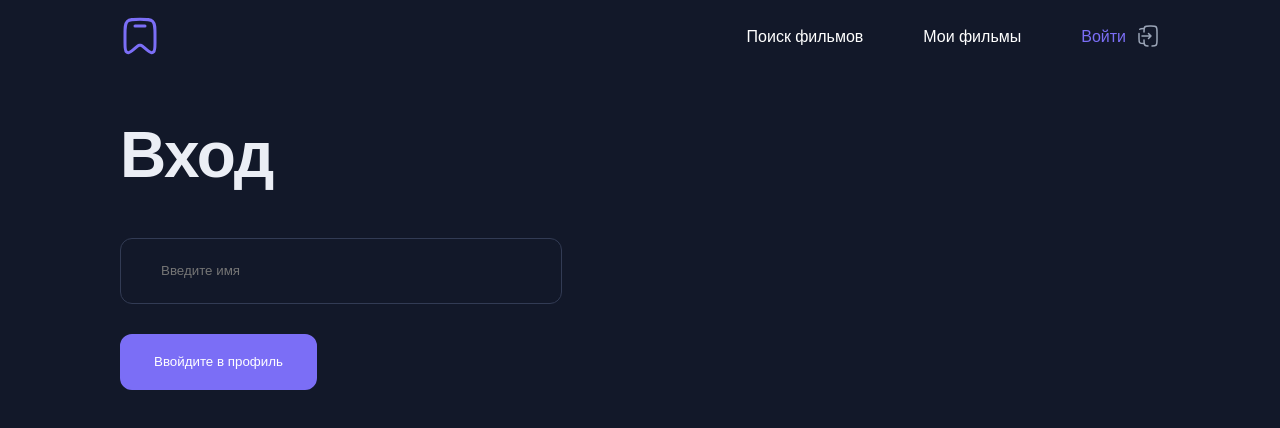
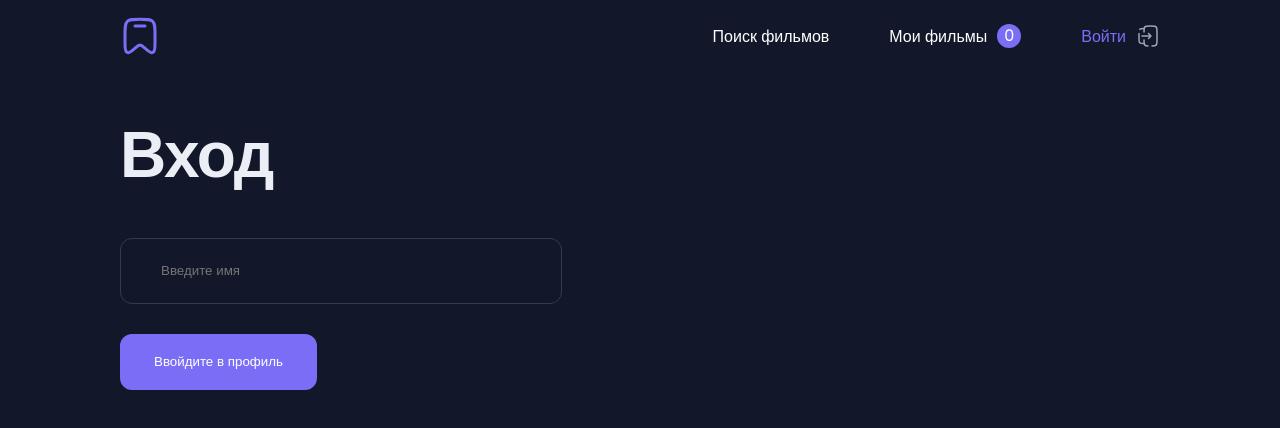
Before and after one commit to yurysidyakin/purple-school-course-react, a React (Vite) app in the folder my-project/: page /login in a window 1280 px wide. Shown: the top 428 px of the page. Built offline with nearby package versions, Linux system fonts and the light colour scheme.

Commit message:
feat: Реализовал механизм добавления избранных фильмов, путем добавления favoriteSlice в общий store

```diff
--- a/my-project/src/components/CardItem/CardItem.props.ts
+++ b/my-project/src/components/CardItem/CardItem.props.ts
@@ -2,5 +2,5 @@ export interface CardItemProps {
 	image: string;
 	title: string;
 	rank: number;
-	id: string;
+	id: number;
 }
--- a/my-project/src/components/CardItem/CardItem.tsx
+++ b/my-project/src/components/CardItem/CardItem.tsx
@@ -1,9 +1,18 @@
 import cn from 'classnames';
+import { useDispatch } from 'react-redux';
 import { NavLink } from 'react-router-dom';
+import { favoriteActions } from '../../store/favorite.slice';
+import { AppDispatch } from '../../store/store';
 import styles from './CardItem.module.css';
 import { CardItemProps } from './CardItem.props';
 
 function CardItem(props: CardItemProps) {
+	const dispatch = useDispatch<AppDispatch>();
+	const add = (e: MouseEvent) => {
+		e.preventDefault();
+		dispatch(favoriteActions.add(props.id));
+	};
+
 	return (
 		<NavLink to={`/movie/${props.id}`}>
 			<div className={cn(styles['card-item'])}>
@@ -20,7 +29,7 @@ function CardItem(props: CardItemProps) {
 				</div>
 				<div className={cn(styles['card-item__description'])}>
 					<p className={cn(styles['card-item__title'])}>{props.title}</p>
-					<div className={cn(styles['card-item__status'])}>
+					<div onClick={add} className={cn(styles['card-item__status'])}>
 						<img src='../../../public/like.svg' alt='like' />
 						<div className={cn(styles['card-item__status-text'])}>
 							В избранное
--- a/my-project/src/layouts/Menu/Layout.module.css
+++ b/my-project/src/layouts/Menu/Layout.module.css
@@ -21,6 +21,21 @@
 	gap: 10px;
 }
 
+.menu__link--favorites {
+	width: 24px;
+	height: 24px;
+	border-radius: 50%;
+	background: var(--color-accent);
+	display: flex;
+	justify-content: center;
+	align-items: center;
+}
+
+.menu__item {
+	display: flex;
+	gap: 10px;
+}
+
 .exit-icon {
 	width: 100%;
 }
--- a/my-project/src/layouts/Menu/Layout.tsx
+++ b/my-project/src/layouts/Menu/Layout.tsx
@@ -1,7 +1,7 @@
 import cn from 'classnames';
-import { useDispatch } from 'react-redux';
+import { useDispatch, useSelector } from 'react-redux';
 import { NavLink, Outlet, useNavigate } from 'react-router-dom';
-import { AppDispatch } from '../../store/store';
+import { AppDispatch, RootState } from '../../store/store';
 import { userActions } from '../../store/user.slice';
 import Container from '../Container/Container';
 import styles from './Layout.module.css';
@@ -10,11 +10,13 @@ import { LayoutProps } from './LayoutProps';
 export function Layout({ User }: LayoutProps) {
 	const navigate = useNavigate();
 	const dispatch = useDispatch<AppDispatch>();
-
 	const logout = () => {
 		dispatch(userActions.logout());
 		navigate('auth/login');
 	};
+	const films = useSelector((s: RootState) => s.favorite.films);
+	console.log(films.reduce((acc, item) => (acc += item.count), 0));
+
 	return (
 		<Container>
 			<header className={cn(styles['header'])}>
@@ -44,6 +46,9 @@ export function Layout({ User }: LayoutProps) {
 							>
 								Мои фильмы
 							</NavLink>
+							<div className={cn(styles['menu__link--favorites'])}>
+								{films.length}
+							</div>
 						</li>
 						<li className={cn(styles['menu__item'])}>
 							<NavLink
--- a/my-project/src/pages/Login/Login.tsx
+++ b/my-project/src/pages/Login/Login.tsx
@@ -18,7 +18,6 @@ export function Login() {
 
 	const addName = (event: any) => {
 		event.preventDefault();
-		// localStorage.setItem('name', JSON.stringify(inputName));
 		dispatch(userActions.addName(inputName));
 		navigate('/');
 	};
--- /dev/null
+++ b/my-project/src/pages/Movie/Movie.props.ts
@@ -0,0 +1,4 @@
+export interface MovieProps {
+	id: number;
+	count: number;
+}
--- a/my-project/src/pages/Movie/Movie.tsx
+++ b/my-project/src/pages/Movie/Movie.tsx
@@ -1,10 +1,10 @@
 import { useLoaderData } from 'react-router-dom';
 import { Product } from '../../interfaces/product.interface';
 import styles from './Movie.module.css';
+import { MovieProps } from './Movie.props';
 
-export function Movie() {
+export function Movie(props: MovieProps) {
 	const data = useLoaderData() as Product;
-	console.log(data);
 
 	return (
 		<>
@@ -26,7 +26,7 @@ export function Movie() {
 						<div className={styles['rank']}>{data.fake['#RANK']}</div>
 						<div className={styles['status']}>
 							<img src='../../../public/like.svg' alt='Иконка лайка' />
-							<p>В избранное</p>
+							<p> В избранное</p>
 						</div>
 					</div>
 					<ul className={styles['detail__list']}>
--- /dev/null
+++ b/my-project/src/store/favorite.slice.ts
@@ -0,0 +1,37 @@
+import { PayloadAction, createSlice } from '@reduxjs/toolkit';
+
+export interface Film {
+	id: number;
+	count: number;
+}
+
+export interface FavoriteState {
+	films: Film[];
+}
+
+const initialState: FavoriteState = {
+	films: [],
+};
+
+export const favoriteSlice = createSlice({
+	name: 'favorite',
+	initialState,
+	reducers: {
+		add: (state, action: PayloadAction<number>) => {
+			const existed = state.films.find(i => i.id === action.payload);
+			if (!existed) {
+				state.films.push({ id: action.payload, count: 1 });
+				return;
+			}
+			state.films.map(i => {
+				if (i.id === action.payload) {
+					i.count += 1;
+				}
+				return i;
+			});
+		},
+	},
+});
+
+export default favoriteSlice.reducer;
+export const favoriteActions = favoriteSlice.actions;
--- a/my-project/src/store/store.ts
+++ b/my-project/src/store/store.ts
@@ -1,10 +1,12 @@
 import { configureStore } from '@reduxjs/toolkit';
+import favoriteSlice from './favorite.slice';
 import { saveState } from './storage';
 import userSlice, { NAME_PERSISTED_NAME } from './user.slice';
 
 export const store = configureStore({
 	reducer: {
 		user: userSlice,
+		favorite: favoriteSlice,
 	},
 });
 
```
